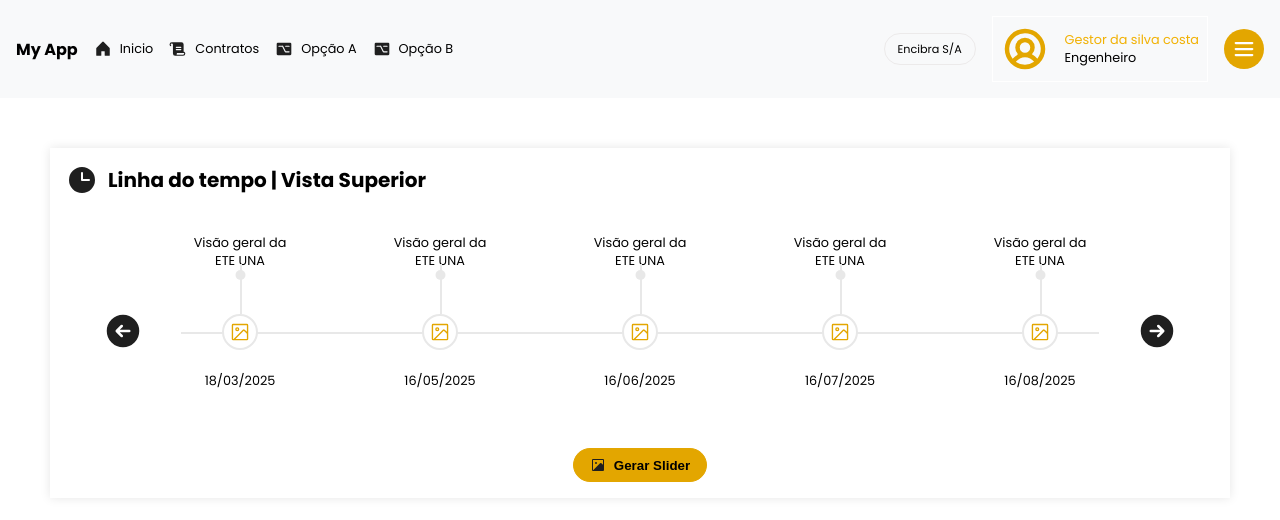
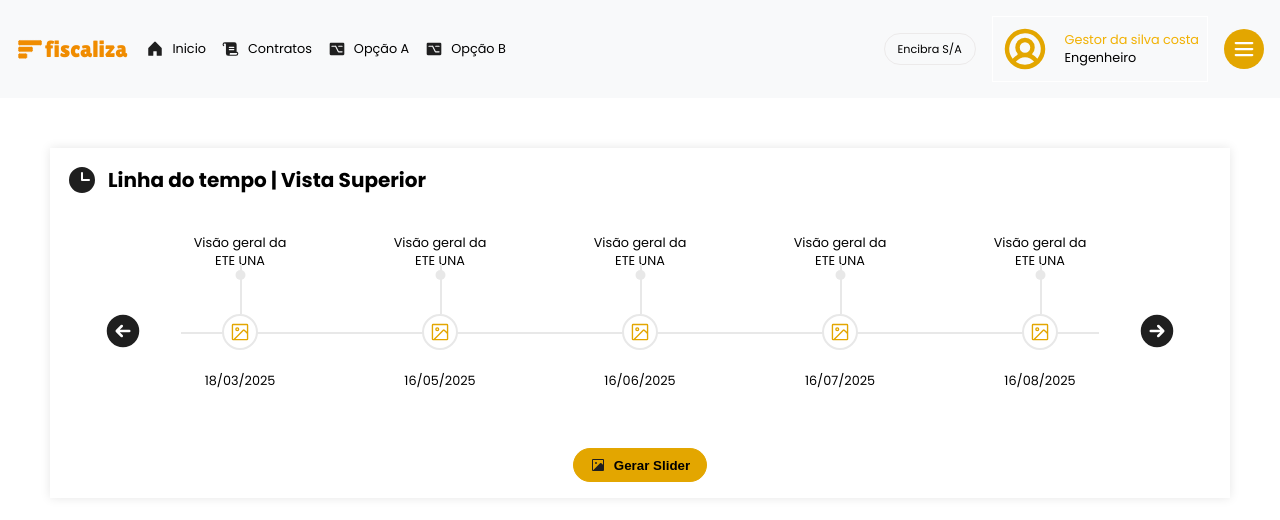
Before and after one commit to pedro-henrique-a-silva/teste-encibra, a React (Vite) app: page / in a window 1280 px wide. Shown: the top 520 px of the page. Built offline with nearby package versions, Linux system fonts and the light colour scheme.

Commit message:
feat: substitui título por logotipo no cabeçalho e ajusta estilos da imagem

```diff
--- a/src/components/Header/index.tsx
+++ b/src/components/Header/index.tsx
@@ -1,12 +1,13 @@
 import HeaderNav from '../HeaderNav'
 import style from './style.module.css'
 import HeaderUser from '../HeaderUser'
+import logo from '../../assets/logo.svg'
 
 function Header() {
   return (
     <header className={style.header__wrapper}>
       <div className={style.menu__wrapper_left_side}>
-        <h1>My App</h1>
+        <img src={logo} alt="logotipo fiscaliza" />
         <HeaderNav />
       </div>
       <div  className={style.menu__wrapper_right_side}>
--- a/src/components/Header/style.module.css
+++ b/src/components/Header/style.module.css
@@ -2,6 +2,10 @@
   display: flex;
   align-items: center;
   gap: 1rem;
+}
+
+.menu__wrapper_left_side img {
+  height: 2rem;
 }
 
 .menu__wrapper_right_side {
```
